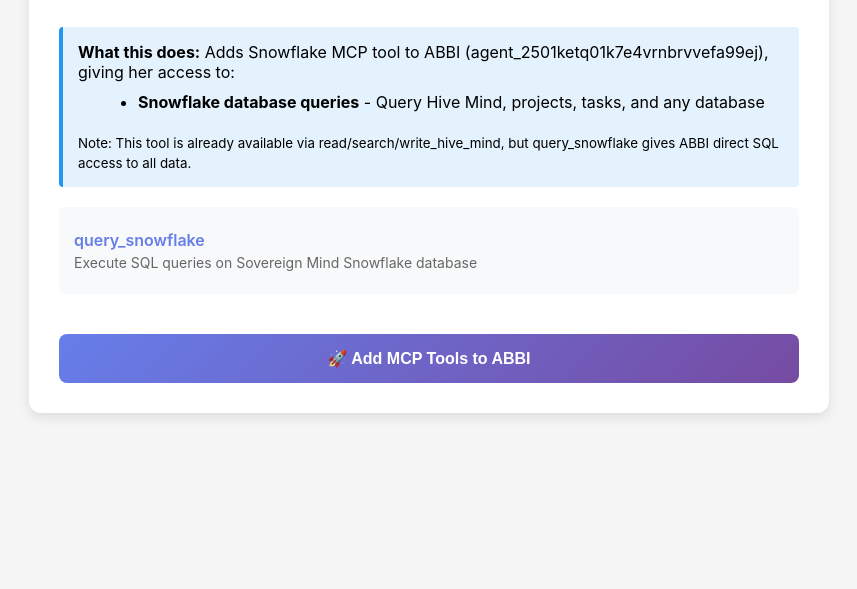
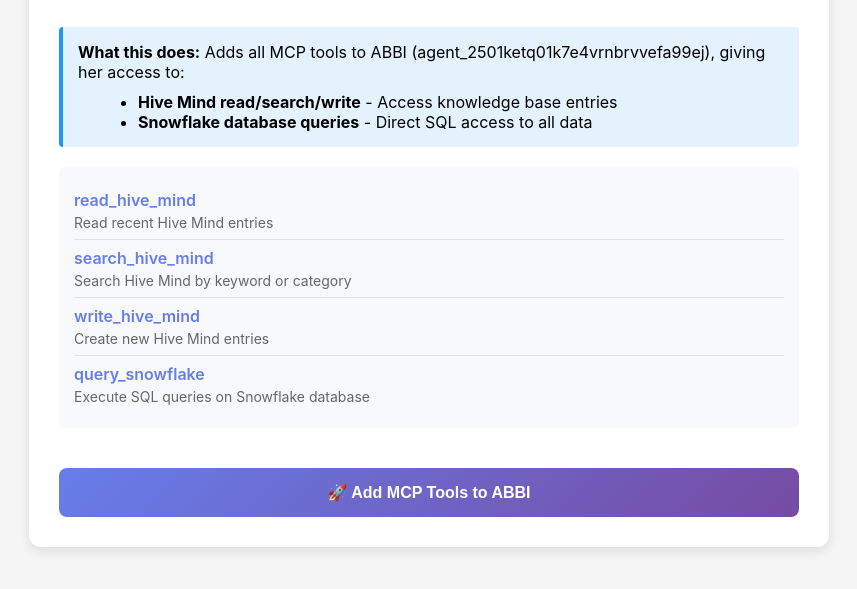
Before and after one commit to jstewartrr/abbi-20260106-core-v4, a plain HTML site: page add-mcp-tools-test.html in a window 1280 px wide. Shown: the part 193-782 px from the top of the page, without its empty margins (211-1068 px from the left). Drawn offline with Linux system fonts and the light colour scheme.

Commit message:
Add all 4 MCP tools for ABBI
- read_hive_mind: Read recent entries
- search_hive_mind: Search by keyword/category
- write_hive_mind: Create new entries
- query_snowflake: Direct SQL database access

ABBI currently has 0 tools, this will register all 4

```diff
--- a/add-mcp-tools-test.html
+++ b/add-mcp-tools-test.html
@@ -107,18 +107,29 @@
         <div class="subtitle">Enable load-balancer MCP integration</div>
 
         <div class="info-box">
-            <strong>What this does:</strong> Adds Snowflake MCP tool to ABBI (agent_2501ketq01k7e4vrnbrvvefa99ej), giving her access to:
+            <strong>What this does:</strong> Adds all MCP tools to ABBI (agent_2501ketq01k7e4vrnbrvvefa99ej), giving her access to:
             <ul style="margin: 10px 0 0 20px;">
-                <li><strong>Snowflake database queries</strong> - Query Hive Mind, projects, tasks, and any database</li>
+                <li><strong>Hive Mind read/search/write</strong> - Access knowledge base entries</li>
+                <li><strong>Snowflake database queries</strong> - Direct SQL access to all data</li>
             </ul>
-            <br>
-            <small>Note: This tool is already available via read/search/write_hive_mind, but query_snowflake gives ABBI direct SQL access to all data.</small>
         </div>
 
         <div class="tool-list" id="toolList">
             <div class="tool-item">
+                <div class="tool-name">read_hive_mind</div>
+                <div class="tool-desc">Read recent Hive Mind entries</div>
+            </div>
+            <div class="tool-item">
+                <div class="tool-name">search_hive_mind</div>
+                <div class="tool-desc">Search Hive Mind by keyword or category</div>
+            </div>
+            <div class="tool-item">
+                <div class="tool-name">write_hive_mind</div>
+                <div class="tool-desc">Create new Hive Mind entries</div>
+            </div>
+            <div class="tool-item">
                 <div class="tool-name">query_snowflake</div>
-                <div class="tool-desc">Execute SQL queries on Sovereign Mind Snowflake database</div>
+                <div class="tool-desc">Execute SQL queries on Snowflake database</div>
             </div>
         </div>
 
```
Also changed, not shown: api/add-mcp-tools.js (+29 -1 lines).
